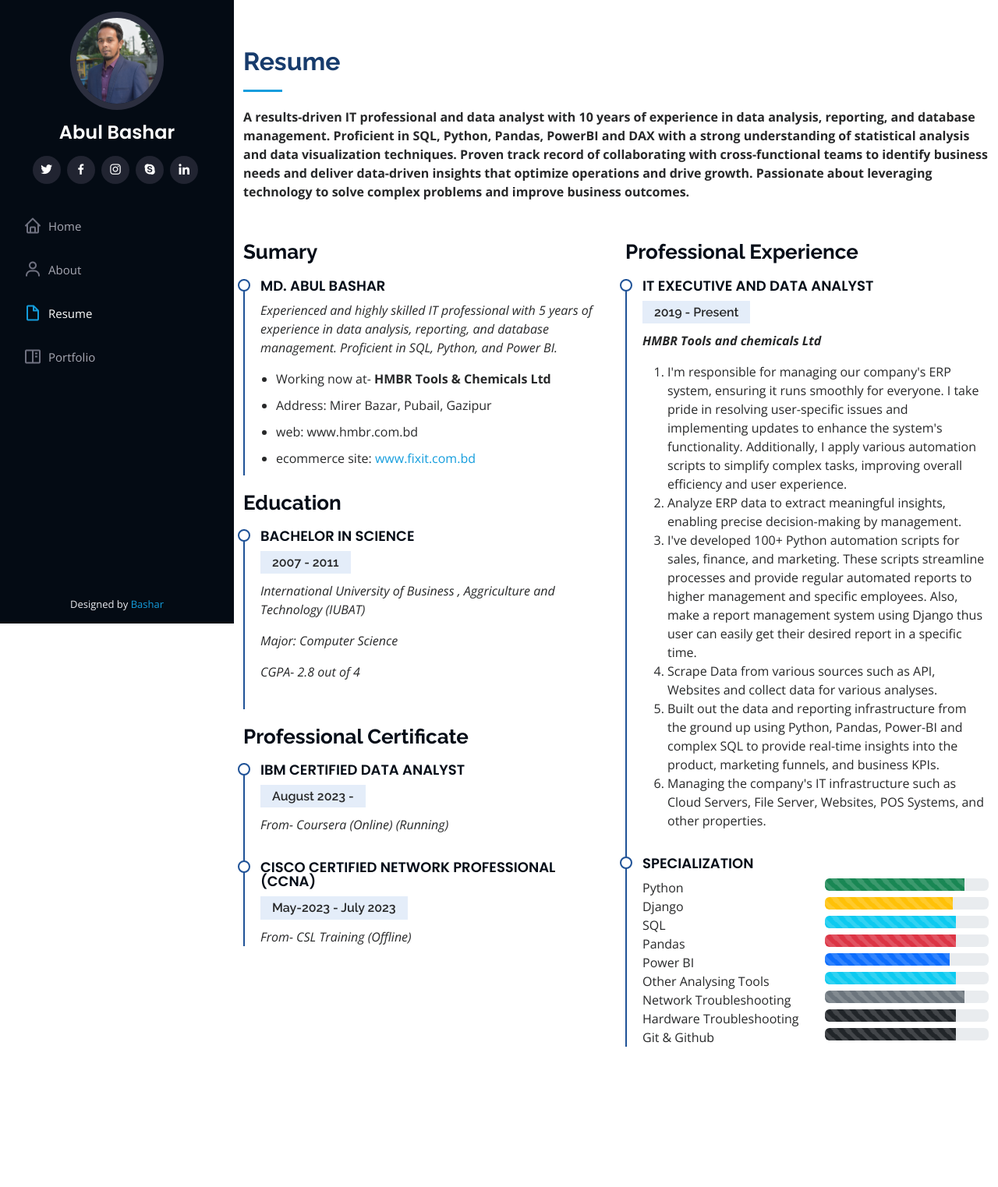
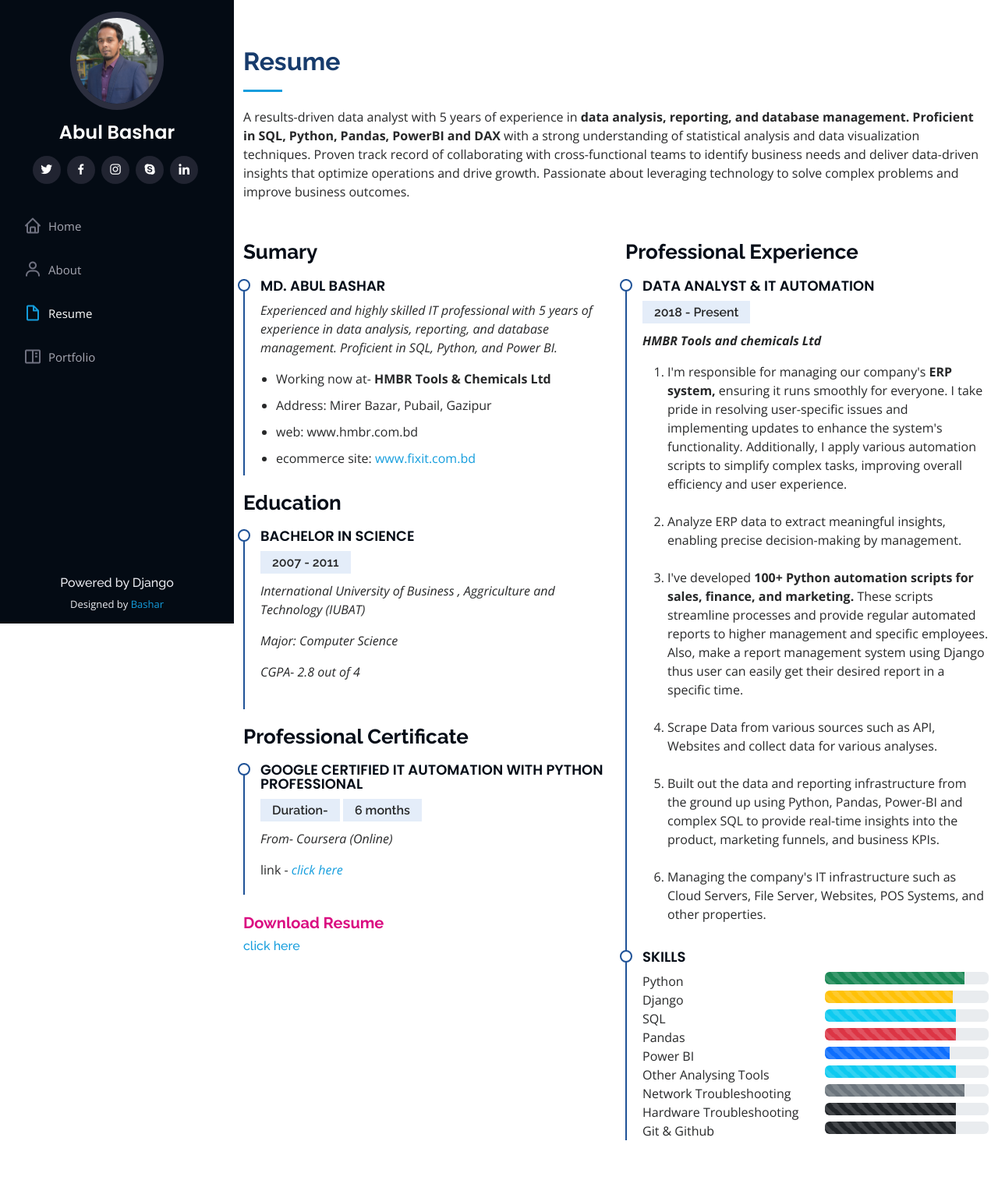
Before and after one commit to Bashar-The-Coder/portfolio, a Django app: page /resume/ in a window 1280 px wide. Shown: the whole page at 78% size. Before the commit the page ends 1343 px from the top, so only its background shows below. Run offline with Django 4.2, Linux system fonts and the light colour scheme; some libraries are stand-ins or nearby versions.

Commit message:
data analyst resume done

```diff
--- a/main/urls.py
+++ b/main/urls.py
@@ -10,4 +10,5 @@ urlpatterns = [
     path("portfolio/" , views.portfolio , name= 'portfolio'),
     path("services/" , views.services , name= 'services'),
     path("contact/" , views.contact , name= 'contact'),
+    path('pdf-page/', views.pdf_page, name='pdf_page'),
 ]
--- a/main/views.py
+++ b/main/views.py
@@ -27,3 +27,7 @@ def services(request):
 
 def contact(request):
     return render(request, 'main/contact.html')
+
+
+def pdf_page(request):
+    return render(request, 'main/resume.html')
--- a/templates/includes/footer.html
+++ b/templates/includes/footer.html
@@ -7,7 +7,8 @@
         <!-- You can delete the links only if you purchased the pro version. -->
         <!-- Licensing information: https://bootstrapmade.com/license/ -->
         <!-- Purchase the pro version with working PHP/AJAX contact form: https://bootstrapmade.com/iportfolio-bootstrap-portfolio-websites-template/ -->
-        Designed by <a href="https://bootstrapmade.com/">Bashar</a>
+       <h6> Powered by Django </h6>
+        Designed by <a href="#">Bashar</a>
       </div>
     </div>
   </footer>
--- a/templates/main/resume.html
+++ b/templates/main/resume.html
@@ -7,7 +7,7 @@
 
       <div class="section-title">
         <h2>Resume</h2>
-        <p> <b>A results-driven IT professional and data analyst with 10 years of experience in data analysis, reporting, and database management. Proficient in SQL, Python, Pandas, PowerBI and DAX with a strong understanding of statistical analysis and data visualization techniques. Proven track record of collaborating with cross-functional teams to identify business needs and deliver data-driven insights that optimize operations and drive growth. Passionate about leveraging technology to solve complex problems and improve business outcomes.</b></p>
+        <p> A results-driven data analyst with 5 years of experience in <b> data analysis, reporting, and database management. Proficient in SQL, Python, Pandas, PowerBI and DAX </b> with a strong understanding of statistical analysis and data visualization techniques. Proven track record of collaborating with cross-functional teams to identify business needs and deliver data-driven insights that optimize operations and drive growth. Passionate about leveraging technology to solve complex problems and improve business outcomes.</p>
       </div>
 
       <div class="row">
@@ -58,9 +58,17 @@
            {% endcomment %}
 
           <div class="resume-item">
-            <h4> IBM Certified Data Analyst  </h4>
-            <h5>August 2023 -</h5>
-            <p><em> From- Coursera (Online) (Running) </em></p>
+            <h4> Google Certified IT Automation with Python Professional </h4>
+            <h5>Duration-</h5> <h5> 6 months </h5>
+            <p><em> From- Coursera (Online) </em></p>
+            <span> link -</span> <a href = "https://www.coursera.org/account/accomplishments/specialization/certificate/6FHX8ZCEFPZS" target = _blank> <em>click here</em>  </a>
+
+          </div>
+<br>
+          <div class=" download">
+            <h5 style="color: #DA0C81;" ><b> Download Resume </b> </h5>
+            <h6><a href="{% static 'assets/DataAnalystResume.pdf' %}" target="_blank">click here</a></h6>
+            <br>
           </div>
 
           {% comment %} <div class="resume-item">
@@ -69,11 +77,11 @@
             <p><em> From- Coursera (Online) </em></p>
           </div> {% endcomment %}
 
-          <div class="resume-item">
+          {% comment %} <div class="resume-item">
             <h4> Cisco Certified Network Professional (CCNA)  </h4>
             <h5>May-2023 - July 2023</h5>
             <p><em> From- CSL Training (Offline) </em></p>
-          </div>
+          </div> {% endcomment %}
 
           {% comment %} <div class="resume-item">
             <h4> Mikrotik Certified Network Professional (MTCNA)  </h4>
@@ -89,26 +97,26 @@
         <div class="col-lg-6" data-aos="fade-up" data-aos-delay="100">
           <h3 class="resume-title">Professional Experience</h3>
           <div class="resume-item">
-            <h4>IT Executive and Data Analyst</h4>
-            <h5>2019 - Present</h5>
+            <h4>Data Analyst & IT Automation</h4>
+            <h5>2018 - Present</h5>
             <p><em><b> HMBR Tools and chemicals Ltd </b></em></p>
             <ol>
-              <li>I'm responsible for managing our company's ERP system, ensuring it runs smoothly for everyone. I take pride in resolving user-specific issues and implementing updates to enhance the system's functionality. Additionally, I apply various automation scripts to simplify complex tasks, improving overall efficiency and user experience.</li>
-
+              <li>I'm responsible for managing our company's <b> ERP system, </b> ensuring it runs smoothly for everyone. I take pride in resolving user-specific issues and implementing updates to enhance the system's functionality. Additionally, I apply various automation scripts to simplify complex tasks, improving overall efficiency and user experience.</li>
+<br>
     <li>Analyze ERP data to extract meaningful insights, enabling precise decision-making by management.</li>
-
-    <li>I've developed 100+ Python automation scripts for sales, finance, and marketing. These scripts streamline processes and provide regular automated reports to higher management and specific employees. Also, make a report management system using Django thus user can easily get their desired report in a specific time.</li>
-
+<br>
+    <li>I've developed <b> 100+ Python automation scripts for sales, finance, and marketing. </b> These scripts streamline processes and provide regular automated reports to higher management and specific employees. Also, make a report management system using Django thus user can easily get their desired report in a specific time.</li>
+<br>
     <li>Scrape Data from various sources such as API, Websites and collect data for various analyses.</li>
-
+<br>
     <li>Built out the data and reporting infrastructure from the ground up using Python, Pandas, Power-BI and complex SQL to provide real-time insights into the product, marketing funnels, and business KPIs.</li>
-
+<br>
     <li>Managing the company's IT infrastructure such as Cloud Servers, File Server, Websites, POS Systems, and other properties.</li>
           </ol>
 
           </div>
           <div class="resume-item">
-            <h4>Specialization</h4>
+            <h4>Skills</h4>
 
 
             <div class="row">
@@ -198,4 +206,10 @@
     </div>
   </section>
 
+
+
+
+
+
+
 {% endblock %}
```
Also changed, not shown: templates/main/about.html (+4 -4 lines), 1 other file.
